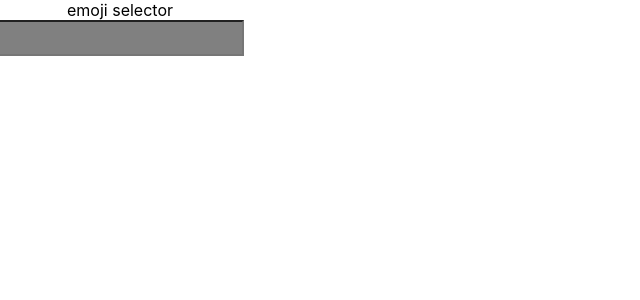
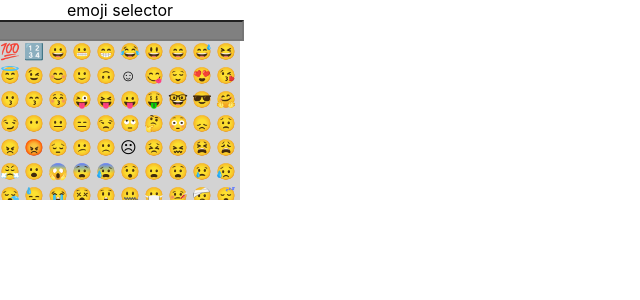
Before and after one commit to ssthouse/emoji-selector, a React (Create React App) app: page / in a window 1280 px wide. Shown: the top 300 px of the page, without its empty margins (0-640 px from the left). Built offline with nearby package versions, Linux system fonts and the light colour scheme.

Commit message:
Implement basic emoji selector UI layout

```diff
--- /dev/null
+++ b/src/EmojiBoard/EmojiBoard.css
@@ -0,0 +1,10 @@
+.emoji-board {
+  width: 100%;
+  background-color: lightgrey;
+  flex-grow: 1;
+  overflow-y: scroll;
+  display: flex;
+  flex-wrap: wrap;
+  align-items: center;
+  justify-content: flex-start;
+}
--- /dev/null
+++ b/src/EmojiBoard/EmojiBoard.js
@@ -0,0 +1,19 @@
+import React, { Component } from 'react'
+import './EmojiBoard.css'
+import EmojiItem from './EmojiItem/EmojiItem'
+
+export default class EmojiBoard extends Component {
+  constructor(props) {
+    super(props)
+  }
+
+  render() {
+    return (
+      <div className="emoji-board">
+        {this.props.emojiList.map(emojiItem => {
+          return <EmojiItem value={emojiItem.symbol} key={emojiItem.title} />
+        })}
+      </div>
+    )
+  }
+}
--- /dev/null
+++ b/src/EmojiBoard/EmojiItem/EmojiItem.css
@@ -0,0 +1,4 @@
+.emoji-item {
+  width: 24px;
+  height: 24px;
+}
--- /dev/null
+++ b/src/EmojiBoard/EmojiItem/EmojiItem.js
@@ -0,0 +1,8 @@
+import './EmojiItem.css'
+import React, { Component } from 'react'
+
+export default class EmojiItem extends Component {
+  render() {
+    return <div className="emoji-item">{this.props.value}</div>
+  }
+}
--- a/src/EmojiSelector.js
+++ b/src/EmojiSelector.js
@@ -1,6 +1,7 @@
 import EmojiList from './emojiList.json'
 import React, { Component } from 'react'
 import './EmojiSelector.css'
+import EmojiBoard from './EmojiBoard/EmojiBoard.js'
 
 class EmojiSelector extends Component {
   constructor(props) {
@@ -24,8 +25,8 @@ class EmojiSelector extends Component {
     return (
       <div className="emoji-selector">
         <span>emoji selector</span>
-        <input className="emoji-search-input"></input>
-        {/* <EmojiBoard emojiList={searchResult}/> */}
+        <input className="emoji-search-input" />
+        <EmojiBoard emojiList={searchResult} />
       </div>
     )
   }
```
